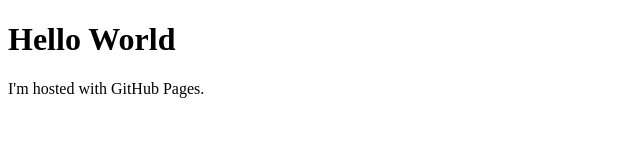
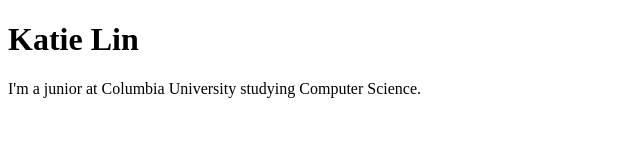
Before and after one commit to katielin/katielin.github.io, a plain HTML site: page index.html in a window 1280 px wide. Shown: the whole page, without its empty margins (0-640 px from the left). Drawn offline with Linux system fonts and the light colour scheme.

Commit message:
Updated basic info index.html
Added name + info

```diff
--- a/index.html
+++ b/index.html
@@ -1,7 +1,7 @@
 <!DOCTYPE html>
 <html>
 <body>
-<h1>Hello World</h1>
-<p>I'm hosted with GitHub Pages.</p>
+<h1>Katie Lin</h1>
+<p>I'm a junior at Columbia University studying Computer Science.</p>
 </body>
 </html>
```
